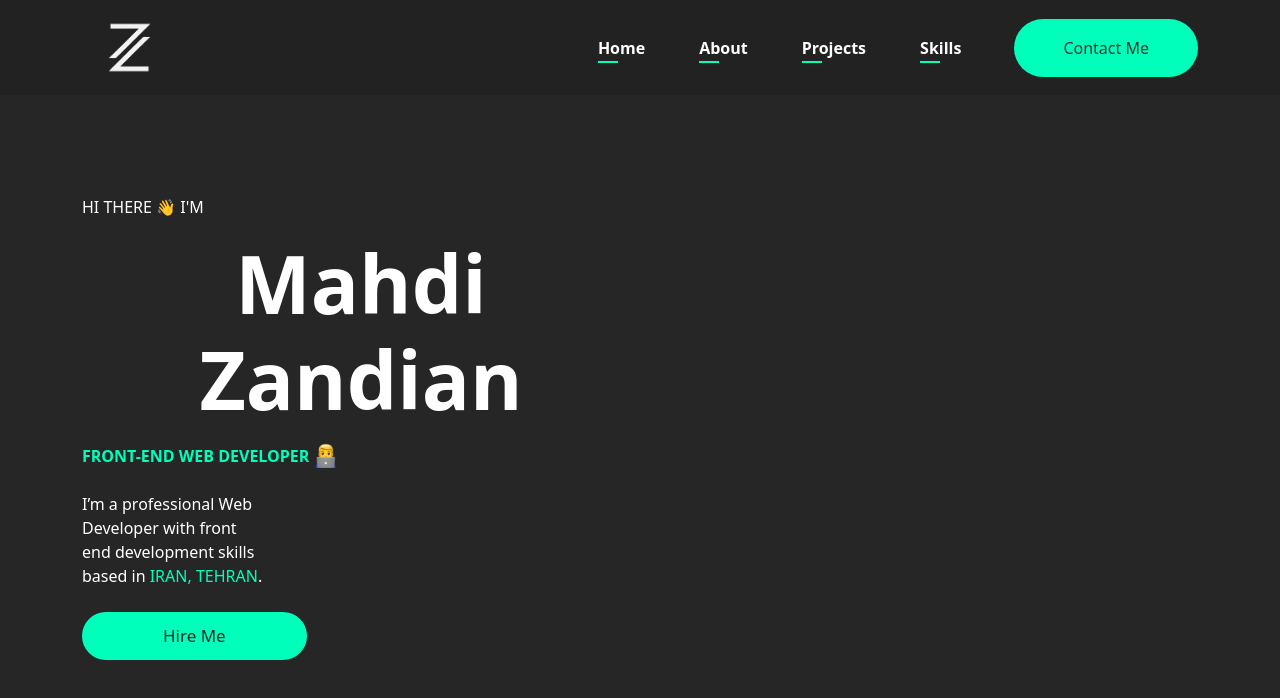
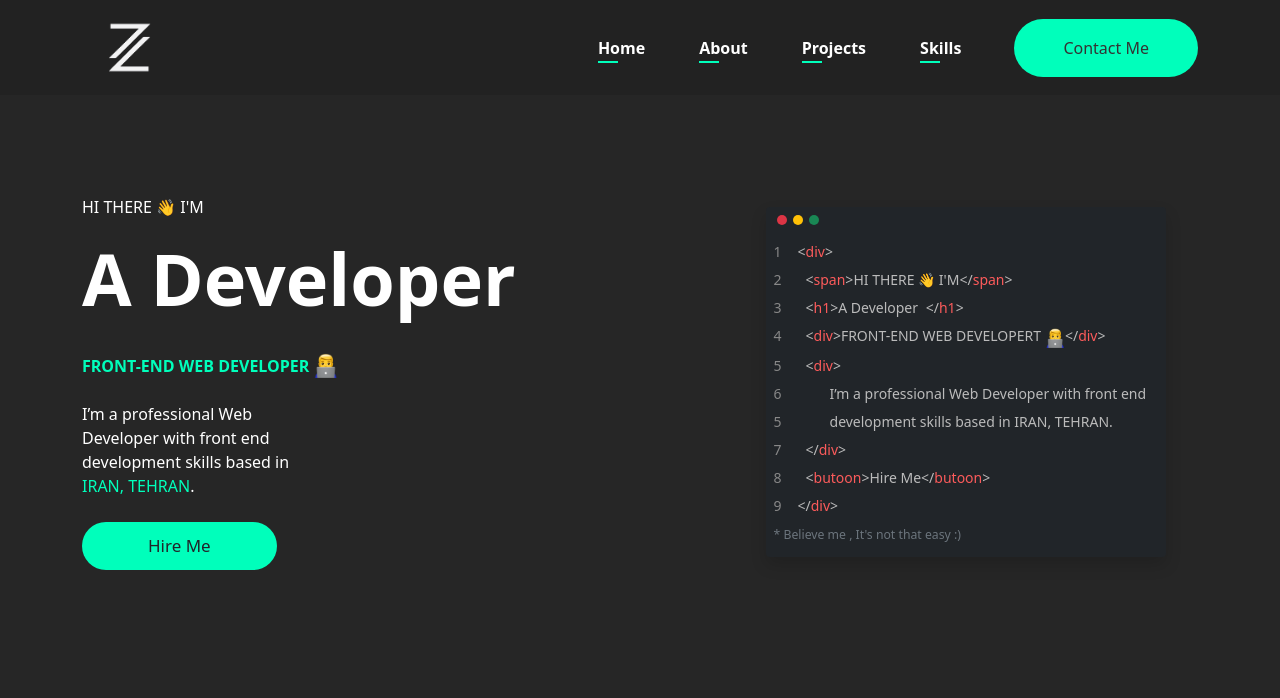
Before and after one commit to Mehdi-Zandian/Mehdi-Zandian, a React (Create React App) app: page / in a window 1280 px wide. Shown: the top 698 px of the page. Built offline with nearby package versions, Linux system fonts and the light colour scheme.

Commit message:
complete left and right side

```diff
--- a/src/components/Portfolio/Header/Header.js
+++ b/src/components/Portfolio/Header/Header.js
@@ -1,4 +1,5 @@
 import React from "react";
+import MyIDE from "./MyIDE";
 // typo effect
 import Typical from "react-typical";
 // UI
@@ -7,24 +8,34 @@ import "./Header.scss";
 
 function Header() {
   return (
-    <div className="header container d-flex">
-      <div className="d-flex col-6 flex-column justify-content-center align-items-sm-start align-items-center">
+    <div className="header mb-5 container d-flex flex-column flex-lg-row align-items-lg-center">
+      <div className="d-flex col-12 col-lg-7 flex-column justify-content-center align-items-lg-start align-items-center">
         <span>HI THERE 👋 I'M</span>
 
-        <h1 className="h1 fw-bold display-1 my-3 text-center">Mahdi Zandian</h1>
+        <h1 className="h1 fw-bold display-2 my-3 text-center">
+          <Typical
+            steps={["Mahdi Zandian", 3000, "A Developer", 2000]}
+            loop={Infinity}
+            wrapper="p"
+          />
+        </h1>
 
         <div className="header__skill d-flex align-items-end fw-bold">
           FRONT-END WEB DEVELOPER
           <img className="ms-1" src={emoji} alt="Technologist Man" />
         </div>
 
-        <p className="my-4 text-center text-sm-start col-10 col-md-6 col-lg-4">
+        <p className="my-4 text-center text-lg-start col-10 col-md-6 col-lg-4">
           I’m a professional Web Developer with front end development skills
           based in <span style={{ color: "#0fb" }}>IRAN, TEHRAN</span>.
         </p>
 
         <button className="header__btn btn">Hire Me</button>
       </div>
+
+      <div className="d-flex col-12 col-lg-5 justify-content-center mt-5 mt-lg-0">
+        <MyIDE />
+      </div>
     </div>
   );
 }
--- a/src/components/Portfolio/Header/Header.scss
+++ b/src/components/Portfolio/Header/Header.scss
@@ -1,4 +1,5 @@
 .header {
+  position: relative;
   padding-top: 100px;
 
   .header__skill {
@@ -11,7 +12,79 @@
   .header__btn {
     background-color: #0fb;
     font-size: 17px;
-    padding: 10px 80px;
+    padding: 10px 65px;
     border-radius: 25px;
+
+    &:hover {
+      color: #333;
+      box-shadow: 0 0 7px #0fb;
+    }
+  }
+
+  .header__ide {
+    // overflow-y: scroll;
+    font-size: 14px;
+    width: 400px;
+    height: 350px;
+
+    .header__ideHeader {
+      div {
+        margin: 0 3px;
+        border-radius: 50%;
+        width: 10px;
+        height: 10px;
+      }
+    }
+
+    .header__ideLine {
+      margin-bottom: 7px;
+      color: #bbb;
+
+      .ide__num {
+        color: #888;
+      }
+
+      .ide__div {
+        color: #fd5b5b;
+      }
+    }
   }
 }
+
+@media (max-width: 450px) {
+  .header {
+    .header__ide {
+      overflow: scroll;
+      width: 400px;
+      min-width: 308px;
+      height: 305px;
+
+      .header__ideHeader {
+        div {
+          margin: 0 3px;
+          border-radius: 50%;
+          width: 10px;
+          height: 10px;
+        }
+      }
+
+      .header__ideLine {
+        font-size: 11px;
+        margin-bottom: 7px;
+        color: #bbb;
+
+        .ide__num {
+          color: #888;
+        }
+
+        .ide__div {
+          color: #fd5b5b;
+        }
+
+        .ide__numCondition {
+          margin-right: 35px !important;
+        }
+      }
+    }
+  }
+}
--- /dev/null
+++ b/src/components/Portfolio/Header/MyIDE.js
@@ -0,0 +1,120 @@
+import React from "react";
+// typo effect
+import Typical from "react-typical";
+// UI
+import emoji from "../../../assets/emoji/prog.png";
+
+function MyIDE() {
+  return (
+    <>
+      <div className="header__ide bg-dark shadow rounded p-2">
+        <div className="header__ideHeader mb-3 d-flex">
+          <div className="bg-danger"></div>
+          <div className="bg-warning"></div>
+          <div className="bg-success"></div>
+        </div>
+
+        <div className="header__ideBody">
+          <div className="header__ideLine">
+            <span className="ide__num me-3">1</span>
+            {"<"}
+            <span className="ide__div">{"div"}</span>
+            {">"}
+          </div>
+
+          <div className="header__ideLine">
+            <span className="ide__num me-4">2</span>
+            {"<"}
+            <span className="ide__div">{"span"}</span>
+            {">"}
+            HI THERE 👋 I'M
+            {"</"}
+            <span className="ide__div">{"span"}</span>
+            {">"}
+          </div>
+
+          <div className="header__ideLine">
+            <span className="ide__num me-4">3</span>
+            {"<"}
+            <span className="ide__div">{"h1"}</span>
+            {">"}
+            <Typical
+              className="d-inline"
+              steps={["Mahdi Zandian", 3000, "A Developer", 2000]}
+              loop={Infinity}
+              wrapper="p"
+            />
+            {"</"}
+            <span className="ide__div">{"h1"}</span>
+            {">"}
+          </div>
+
+          <div className="header__ideLine">
+            <span className="ide__num me-4">4</span>
+            {"<"}
+            <span className="ide__div">{"div"}</span>
+            {">"}
+            FRONT-END WEB DEVELOPERT
+            <img
+              className="ms-1"
+              style={{ maxWidth: "20px" }}
+              src={emoji}
+              alt="Technologist Man"
+            />
+            {"</"}
+            <span className="ide__div">{"div"}</span>
+            {">"}
+          </div>
+
+          <div className="header__ideLine">
+            <span className="ide__num me-4">5</span>
+            {"<"}
+            <span className="ide__div">{"div"}</span>
+            {">"}
+          </div>
+
+          <div className="header__ideLine ">
+            <span className="ide__num ide__numCondition me-5">6</span>
+            I’m a professional Web Developer with front end
+          </div>
+
+          <div className="header__ideLine ">
+            <span className="ide__num ide__numCondition me-5">5</span>
+            development skills based in IRAN, TEHRAN.
+          </div>
+
+          <div className="header__ideLine">
+            <span className="ide__num me-4">7</span>
+            {"</"}
+            <span className="ide__div">{"div"}</span>
+            {">"}
+          </div>
+
+          <div className="header__ideLine">
+            <span className="ide__num me-4">8</span>
+            {"<"}
+            <span className="ide__div">{"butoon"}</span>
+            {">"}
+            Hire Me
+            {"</"}
+            <span className="ide__div">{"butoon"}</span>
+            {">"}
+          </div>
+
+          <div className="header__ideLine">
+            <span className="ide__num me-3">9</span>
+            {"</"}
+            <span className="ide__div">{"div"}</span>
+            {">"}
+          </div>
+
+          <small className="text-muted">
+            {"* Believe me , It's not that easy :)"}
+          </small>
+        </div>
+      </div>
+    </>
+  );
+}
+
+export default React.memo(MyIDE);
```
